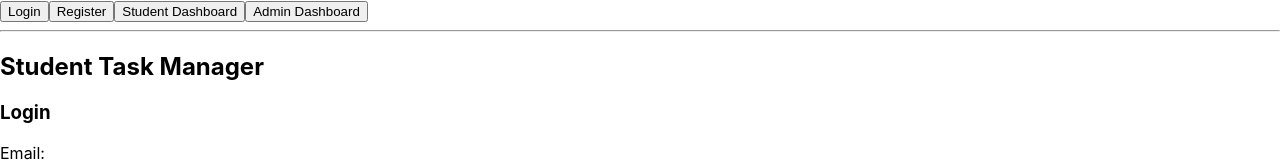
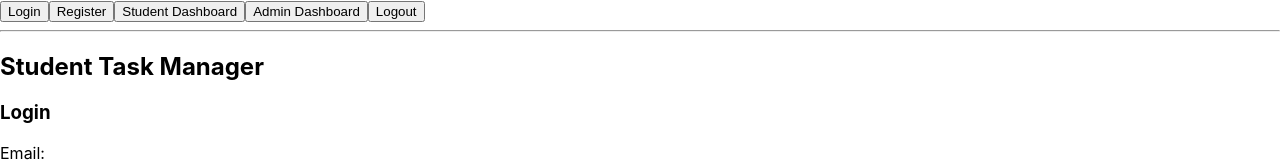
Before and after one commit to AyaRafea-431011614/task-manager-project, a React (Create React App) app in the folder frontend/: page / in a window 1280 px wide. Shown: the top 162 px of the page. Built offline with nearby package versions, Linux system fonts and the light colour scheme.

Commit message:
Add logout functionality

```diff
--- a/frontend/src/App.js
+++ b/frontend/src/App.js
@@ -22,6 +22,12 @@ const [user, setUser] = useState(null);
         <button onClick={() => setPage("register")}>Register</button>
         <button onClick={() => setPage("student")}>Student Dashboard</button>
         <button onClick={() => setPage("admin")}>Admin Dashboard</button>
+        <button onClick={() => {
+  setUser(null);
+  setPage("login");
+}}>
+  Logout
+</button>
       </nav>
 
       <hr />
```
